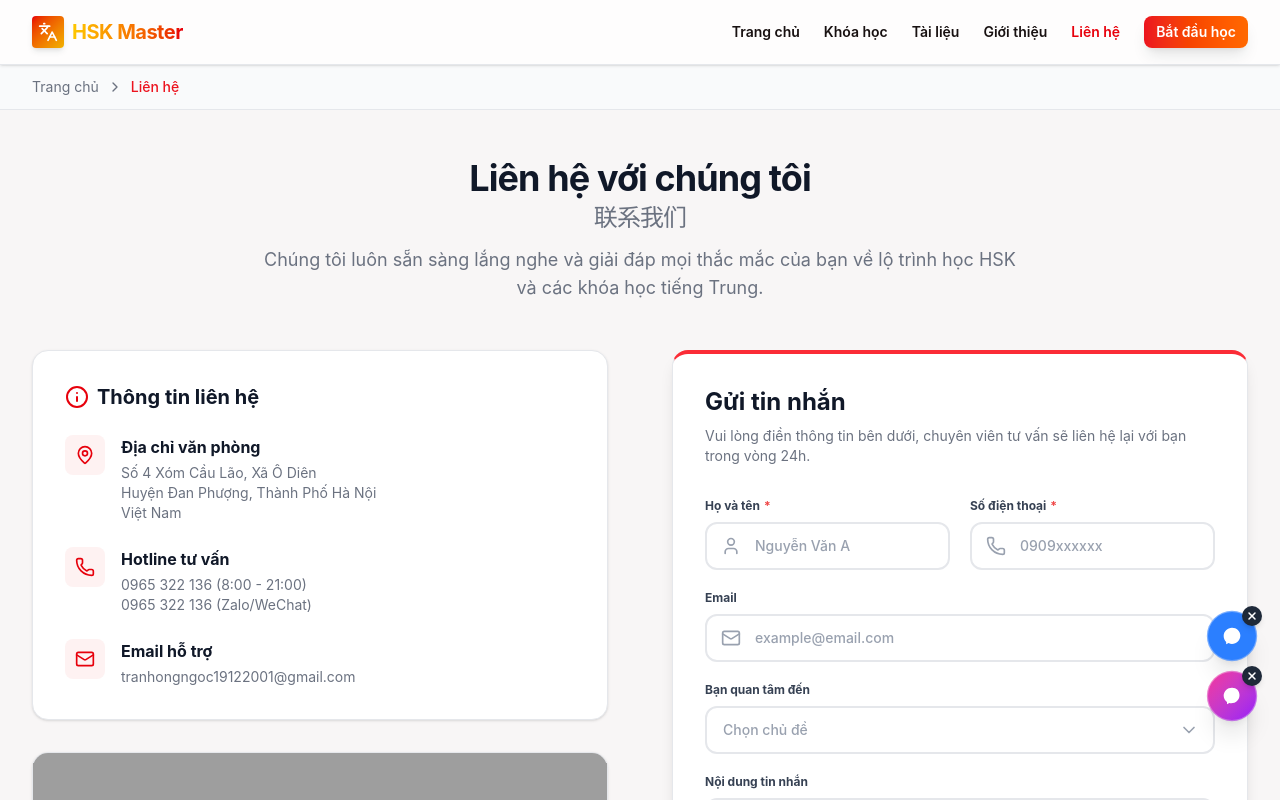
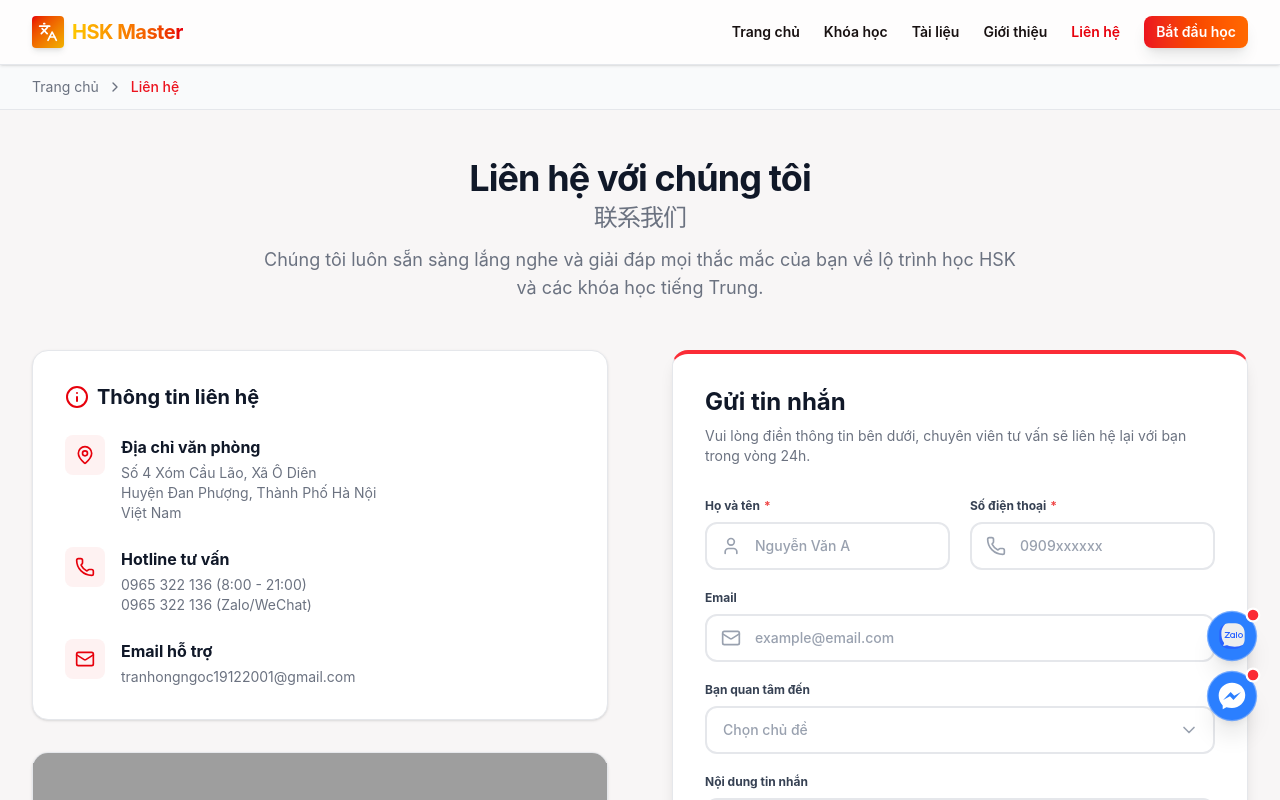
Before and after one commit to hoangchien97/HSK-Master, a Next.js app: page /contact in a window 1280 px wide. Shown: the top 800 px of the page. Built offline with nearby package versions, Linux system fonts and the light colour scheme; grey boxes are pictures that could not be loaded.

Commit message:
update icon bubble contact

```diff
--- a/app/components/home/HeroSlideShowClient.tsx
+++ b/app/components/home/HeroSlideShowClient.tsx
@@ -76,20 +76,20 @@ export default function HeroSlideShowClient({ slides }: HeroSlideShowClientProps
                 </div>
               </div>
 
-              {/* Enhanced Navigation Dots - Clean Outline Style */}
-              <div className="absolute bottom-3 sm:bottom-5 md:bottom-8 left-1/2 -translate-x-1/2 flex gap-2 sm:gap-3 z-20 bg-white/10 backdrop-blur-md px-4 py-2.5 rounded-full border-2 border-white/30 shadow-xl">
+              {/* Enhanced Navigation Dots - Clean Minimal Style */}
+              <div className="absolute bottom-3 sm:bottom-4 md:bottom-6 lg:bottom-8 left-1/2 -translate-x-1/2 flex items-center gap-1.5 sm:gap-2 md:gap-2.5 z-20">
                 {slides.map((_, index) => (
                   <motion.button
                     key={index}
                     className={`rounded-full transition-all duration-300 ${
                       index === selectedIndex
-                        ? 'bg-white border-2 border-white shadow-lg shadow-red-500/50 w-8 sm:w-10 md:w-12 h-2 sm:h-2.5'
-                        : 'bg-white/50 border-2 border-white/70 hover:bg-white/80 hover:border-white w-2 sm:w-2.5 h-2 sm:h-2.5 cursor-pointer'
+                        ? 'bg-gradient-to-r from-yellow-400 via-orange-500 to-red-500 shadow-lg shadow-orange-500/40 w-7 sm:w-9 md:w-11 lg:w-14 h-2 sm:h-2.5 md:h-3'
+                        : 'bg-white/50 hover:bg-white/80 w-2 sm:w-2.5 md:w-3 h-2 sm:h-2.5 md:h-3 cursor-pointer'
                     }`}
                     onClick={() => scrollTo(index)}
                     aria-label={`Go to slide ${index + 1}`}
-                    whileHover={{ scale: 1.2 }}
-                    whileTap={{ scale: 0.9 }}
+                    whileHover={{ scale: 1.15 }}
+                    whileTap={{ scale: 0.85 }}
                   />
                 ))}
               </div>
--- a/app/components/shared/Button.tsx
+++ b/app/components/shared/Button.tsx
@@ -75,9 +75,9 @@ const Button = React.forwardRef<HTMLButtonElement, ButtonProps>(
         "focus-visible:ring-primary-200",
 
       outline:
-        "bg-transparent border-2 border-primary-500 text-primary-600 " +
-        "hover:bg-primary-50 " +
-        "active:bg-primary-100 " +
+        "bg-transparent border-2 border-primary-500 text-primary-500 " +
+        "hover:bg-primary-500 hover:text-white hover:border-primary-500 " +
+        "active:bg-primary-600 active:text-white active:border-primary-600 " +
         "focus-visible:ring-primary-200",
 
       ghost:
@@ -102,8 +102,8 @@ const Button = React.forwardRef<HTMLButtonElement, ButtonProps>(
 
       "outline-white":
         "bg-transparent border-2 border-white text-white " +
-        "hover:bg-white hover:text-primary-600 " +
-        "active:bg-gray-100 active:text-primary-700 " +
+        "hover:bg-white hover:text-primary-600 hover:border-white " +
+        "active:bg-white/90 active:text-primary-700 active:border-white " +
         "focus-visible:ring-white/50",
 
       "icon-only":
--- a/app/components/shared/ContactBubbles.tsx
+++ b/app/components/shared/ContactBubbles.tsx
@@ -1,9 +1,9 @@
-'use client';
+"use client";
 
-import { useState } from 'react';
-import { motion, AnimatePresence } from 'framer-motion';
-import { X } from 'lucide-react';
-import Tooltip from './Tooltip';
+import { useState } from "react";
+import { motion, AnimatePresence } from "framer-motion";
+import { X } from "lucide-react";
+import Tooltip from "./Tooltip";
 
 const ContactBubbles = () => {
   const [visibleContacts, setVisibleContacts] = useState({
@@ -13,60 +13,74 @@ const ContactBubbles = () => {
 
   const contacts = [
     {
-      id: 'zalo',
-      name: 'Zalo',
+      id: "zalo",
+      name: "Zalo",
       icon: (
-        <svg className="w-5 h-5" viewBox="0 0 48 48" fill="none">
+        <svg
+          xmlns="http://www.w3.org/2000/svg"
+          viewBox="0 0 48 48"
+          width="32px"
+          height="32px"
+        >
           <path
-            d="M24 4C12.96 4 4 12.96 4 24c0 5.52 2.28 10.56 6 14.16V44l5.88-3.24C18.48 42.24 21.12 43 24 43c11.04 0 20-8.96 20-20S35.04 4 24 4z"
-            fill="currentColor"
+            fill="#2962ff"
+            d="M15,36V6.827l-1.211-0.811C8.64,8.083,5,13.112,5,19v10c0,7.732,6.268,14,14,14h10	c4.722,0,8.883-2.348,11.417-5.931V36H15z"
           />
           <path
-            d="M17.28 28.68l-2.4-3.6 9.36-7.2 2.88 4.32c.48.72 1.44.96 2.16.48l6.24-3.84c.48-.24.96-.12 1.2.36.24.48.12.96-.36 1.2l-7.2 4.44c-1.44.84-3.24.48-4.32-.72l-1.56-2.4-6 4.56c-.48.36-1.2.24-1.56-.24-.36-.48-.24-1.2.24-1.56l6.96-5.28"
-            fill="white"
+            fill="#eee"
+            d="M29,5H19c-1.845,0-3.601,0.366-5.214,1.014C10.453,9.25,8,14.528,8,19	c0,6.771,0.936,10.735,3.712,14.607c0.216,0.301,0.357,0.653,0.376,1.022c0.043,0.835-0.129,2.365-1.634,3.742	c-0.162,0.148-0.059,0.419,0.16,0.428c0.942,0.041,2.843-0.014,4.797-0.877c0.557-0.246,1.191-0.203,1.729,0.083	C20.453,39.764,24.333,40,28,40c4.676,0,9.339-1.04,12.417-2.916C42.038,34.799,43,32.014,43,29V19C43,11.268,36.732,5,29,5z"
+          />
+          <path
+            fill="#2962ff"
+            d="M36.75,27C34.683,27,33,25.317,33,23.25s1.683-3.75,3.75-3.75s3.75,1.683,3.75,3.75	S38.817,27,36.75,27z M36.75,21c-1.24,0-2.25,1.01-2.25,2.25s1.01,2.25,2.25,2.25S39,24.49,39,23.25S37.99,21,36.75,21z"
+          />
+          <path
+            fill="#2962ff"
+            d="M31.5,27h-1c-0.276,0-0.5-0.224-0.5-0.5V18h1.5V27z"
+          />
+          <path
+            fill="#2962ff"
+            d="M27,19.75v0.519c-0.629-0.476-1.403-0.769-2.25-0.769c-2.067,0-3.75,1.683-3.75,3.75	S22.683,27,24.75,27c0.847,0,1.621-0.293,2.25-0.769V26.5c0,0.276,0.224,0.5,0.5,0.5h1v-7.25H27z M24.75,25.5	c-1.24,0-2.25-1.01-2.25-2.25S23.51,21,24.75,21S27,22.01,27,23.25S25.99,25.5,24.75,25.5z"
+          />
+          <path
+            fill="#2962ff"
+            d="M21.25,18h-8v1.5h5.321L13,26h0.026c-0.163,0.211-0.276,0.463-0.276,0.75V27h7.5	c0.276,0,0.5-0.224,0.5-0.5v-1h-5.321L21,19h-0.026c0.163-0.211,0.276-0.463,0.276-0.75V18z"
           />
         </svg>
       ),
-      link: 'https://zalo.me/your-zalo-id',
-      bgColor: 'bg-blue-500',
-      tooltip: 'Chat qua Zalo',
+      link: "https://zalo.me/your-zalo-id",
+      bgColor: "bg-blue-500",
+      tooltip: "Chat qua Zalo",
     },
     {
-      id: 'messenger',
-      name: 'Messenger',
+      id: "messenger",
+      name: "Messenger",
       icon: (
-        <svg className="w-5 h-5" viewBox="0 0 48 48" fill="none">
-          <path
-            d="M24 4C12.96 4 4 12.48 4 23.28c0 6.12 3.12 11.52 8 15.12V44l5.52-3.12c1.44.36 3 .6 4.48.6 11.04 0 20-8.4 20-19.2S35.04 4 24 4z"
-            fill="currentColor"
-          />
-          <path
-            d="M25.2 26.4l-5.04-5.52-10.08 5.52 11.04-11.76 5.28 5.52 9.84-5.52L25.2 26.4z"
-            fill="white"
-          />
+        <svg className="w-8 h-8 fill-white" viewBox="0 0 24 24">
+          <path d="M12 2C6.36 2 2 6.13 2 11.7c0 2.9 1.15 5.51 3.03 7.42V22l2.76-1.52c1.3.36 2.69.56 4.14.56 5.64 0 10-4.13 10-9.7C22 6.13 17.64 2 12 2zm1.09 12.91l-2.61-2.77-5.11 2.77 5.62-5.96 2.68 2.77 5.03-2.77-5.61 5.96z"></path>
         </svg>
       ),
-      link: 'https://m.me/your-facebook-page',
-      bgColor: 'bg-gradient-to-br from-pink-500 to-purple-600',
-      tooltip: 'Chat qua Messenger',
+      link: "https://m.me/your-facebook-page",
+      bgColor: "bg-blue-500",
+      tooltip: "Chat qua Messenger",
     },
   ];
 
   const handleClose = (contactId: string) => {
-    setVisibleContacts(prev => ({
+    setVisibleContacts((prev) => ({
       ...prev,
       [contactId]: false,
     }));
   };
 
-  const visibleContactsList = contacts.filter(contact =>
-    visibleContacts[contact.id as keyof typeof visibleContacts]
+  const visibleContactsList = contacts.filter(
+    (contact) => visibleContacts[contact.id as keyof typeof visibleContacts]
   );
 
   if (visibleContactsList.length === 0) return null;
 
   return (
-    <div className="fixed bottom-20 right-6 z-40 flex flex-col gap-3">
+    <div className="fixed bottom-16 sm:bottom-20 right-4 sm:right-6 z-40 flex flex-col gap-2 sm:gap-3">
       <AnimatePresence>
         {visibleContactsList.map((contact, index) => (
           <Tooltip
@@ -76,12 +90,12 @@ const ContactBubbles = () => {
             animation="scale"
           >
             <motion.div
-              className="relative"
+              className="relative group/bubble"
               initial={{ scale: 0, opacity: 0 }}
               animate={{ scale: 1, opacity: 1 }}
               exit={{ scale: 0, opacity: 0 }}
               transition={{
-                type: 'spring',
+                type: "spring",
                 stiffness: 260,
                 damping: 20,
                 delay: index * 0.1,
@@ -91,7 +105,7 @@ const ContactBubbles = () => {
                 href={contact.link}
                 target="_blank"
                 rel="noopener noreferrer"
-                className={`flex h-12 w-12 items-center justify-center rounded-full ${contact.bgColor} text-white shadow-xl hover:shadow-2xl transition-all duration-300 focus:outline-none focus:ring-4 focus:ring-offset-2 focus:ring-blue-400 cursor-pointer group relative`}
+                className={`flex h-10 w-10 sm:h-12 sm:w-12 items-center justify-center rounded-full ${contact.bgColor} text-white shadow-lg sm:shadow-xl hover:shadow-2xl transition-all duration-300 cursor-pointer relative`}
                 whileHover={{
                   scale: 1.1,
                   rotate: [0, -5, 5, -5, 0],
@@ -109,41 +123,42 @@ const ContactBubbles = () => {
                   transition={{
                     duration: 2,
                     repeat: Infinity,
-                    ease: 'easeInOut',
+                    ease: "easeInOut",
                   }}
                 />
 
                 {/* Icon */}
-                <span className="relative z-10 group-hover:scale-110 transition-transform duration-300">
+                <span className="relative z-10 scale-75 sm:scale-100 group-hover/bubble:scale-110 transition-transform duration-300">
                   {contact.icon}
                 </span>
 
                 {/* Notification Badge */}
                 <motion.span
-                  className="absolute -top-1 -right-1 h-3.5 w-3.5 bg-red-500 rounded-full border-2 border-white"
+                  className="absolute -top-0.5 -right-0.5 sm:-top-1 sm:-right-1 h-3 w-3 sm:h-3.5 sm:w-3.5 bg-red-500 rounded-full border-2 border-white"
                   animate={{
                     scale: [1, 1.2, 1],
                   }}
                   transition={{
                     duration: 1.5,
                     repeat: Infinity,
-                    ease: 'easeInOut',
+                    ease: "easeInOut",
                   }}
                 />
               </motion.a>
 
-              {/* Close Button */}
+              {/* Close Button - Only show on hover */}
               <motion.button
                 onClick={(e) => {
                   e.preventDefault();
                   handleClose(contact.id);
                 }}
-                className="absolute -top-1.5 -right-1.5 h-5 w-5 bg-gray-800 hover:bg-gray-900 text-white rounded-full flex items-center justify-center shadow-md z-20 cursor-pointer transition-colors"
+                className="absolute -top-1 -right-1 sm:-top-1.5 sm:-right-1.5 h-4 w-4 sm:h-5 sm:w-5 bg-gray-800 hover:bg-gray-900 text-white rounded-full flex items-center justify-center shadow-md z-20 cursor-pointer transition-all opacity-0 group-hover/bubble:opacity-100"
+                initial={{ opacity: 0, scale: 0.8 }}
                 whileHover={{ scale: 1.1 }}
                 whileTap={{ scale: 0.9 }}
                 aria-label={`Đóng ${contact.name}`}
               >
-                <X className="w-3 h-3" strokeWidth={3} />
+                <X className="w-2.5 h-2.5 sm:w-3 sm:h-3" strokeWidth={3} />
               </motion.button>
             </motion.div>
           </Tooltip>
```
Also changed, not shown: app/components/home/HeroSlideContent.tsx (+14 -13 lines), app/components/home/ReviewForm.tsx (line endings or trailing spaces).
